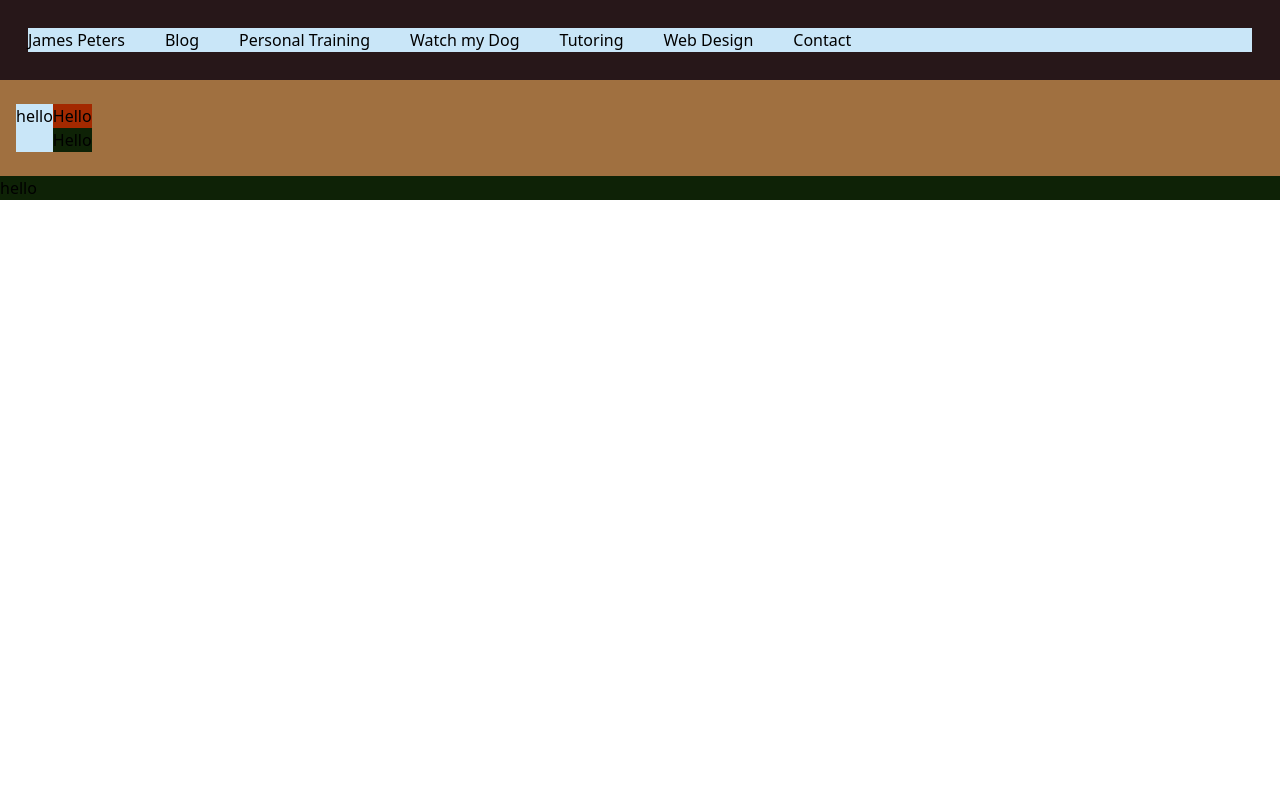
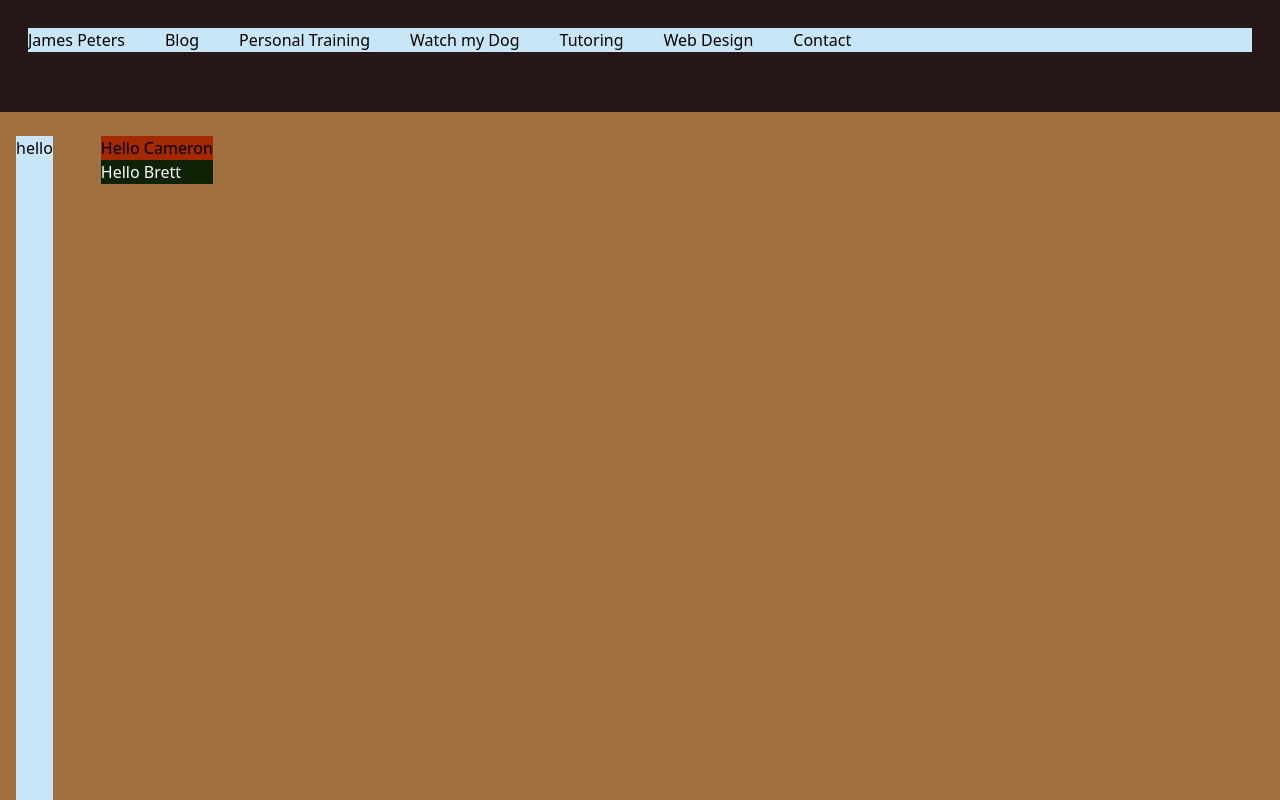
Before and after one commit to mammalwithashell/portfolio, a Next.js app: page / in a window 1280 px wide. Shown: the top 800 px of the page. Built offline with nearby package versions, Linux system fonts and the light colour scheme.

Commit message:
hello boys

```diff
--- a/pages/index.tsx
+++ b/pages/index.tsx
@@ -11,8 +11,8 @@ const Home: NextPage = () => {
         <link rel="icon" href="/favicon.ico" />
       </Head>
 
-      <main className="flex flex-col h-full w-full">
-        <header className="bg-BlackCoffee p-7" >
+      <main className="h-screen w-screen">
+        <header className="bg-BlackCoffee p-7 h-28" >
           <div className="">
             <div className="bg-ColumbiaBlue flex flex-row space-x-10">
               <div>James Peters</div>
@@ -27,18 +27,18 @@ const Home: NextPage = () => {
             </div>
           </div>
         </header>
-        <div className="bg-LiverChestnut flex flex-row px-4 py-6">
+        <div className="bg-LiverChestnut h-full flex flex-row px-4 py-6 space-x-12">
           <div className="bg-ColumbiaBlue">
             { /* About Stuff */}
             hello
           </div>
           <div>
             {/* Pictures */}
-            <div className="bg-Rufous">Hello</div>
-            <div className="bg-PhthaloGreen">Hello</div>
+            <div className="bg-Rufous">Hello Cameron</div>
+            <div className="bg-PhthaloGreen text-white">Hello Brett</div>
           </div>
         </div>
-        <footer className="bg-PhthaloGreen">hello</footer>
+        <footer className="bg-PhthaloGreen h-16">hello</footer>
       </main>
     </div>
   )
```
Also changed, not shown: pages/dogcam.tsx (added, +10 -0 lines).
